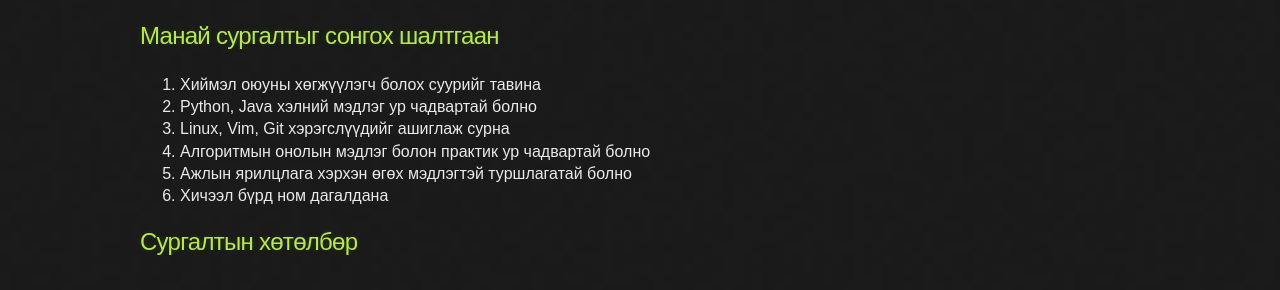
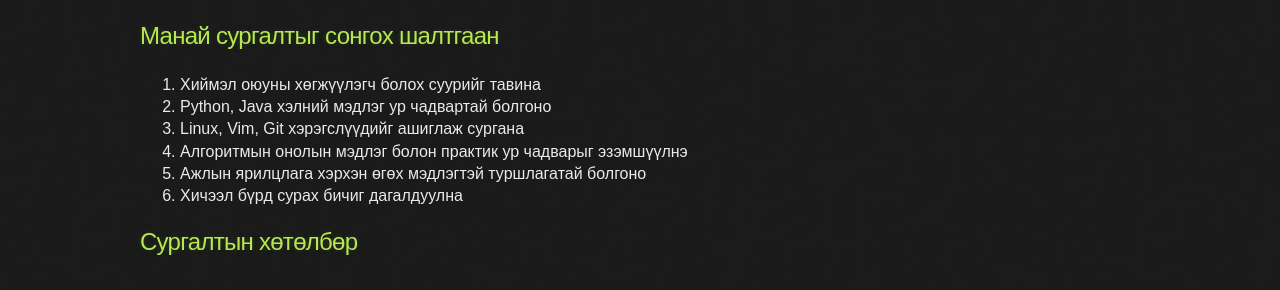
Before and after one commit to ganaatulgaa/corecode, a Jekyll site: the page built from index.md, in a window 1280 px wide. Shown: the part 279-569 px from the top of the page. Built offline with Jekyll 4.4.1, drawn with Linux system fonts in a browser that asks for light colours.

Commit message:
Update index.md

```diff
--- a/index.md
+++ b/index.md
@@ -7,11 +7,11 @@ layout: default
 ## Манай сургалтыг сонгох шалтгаан
 
 1. Хиймэл оюуны хөгжүүлэгч болох суурийг тавина
-2. Python, Java хэлний мэдлэг ур чадвартай болно
-3. Linux, Vim, Git хэрэгслүүдийг ашиглаж сурна
-4. Алгоритмын онолын мэдлэг болон практик ур чадвартай болно
-5. Ажлын ярилцлага хэрхэн өгөх мэдлэгтэй туршлагатай болно
-6. Хичээл бүрд ном дагалдана
+2. Python, Java хэлний мэдлэг ур чадвартай болгоно
+3. Linux, Vim, Git хэрэгслүүдийг ашиглаж сургана
+4. Алгоритмын онолын мэдлэг болон практик ур чадварыг эзэмшүүлнэ
+5. Ажлын ярилцлага хэрхэн өгөх мэдлэгтэй туршлагатай болгоно
+6. Хичээл бүрд сурах бичиг дагалдуулна
 
 ## Сургалтын хөтөлбөр
 
```
